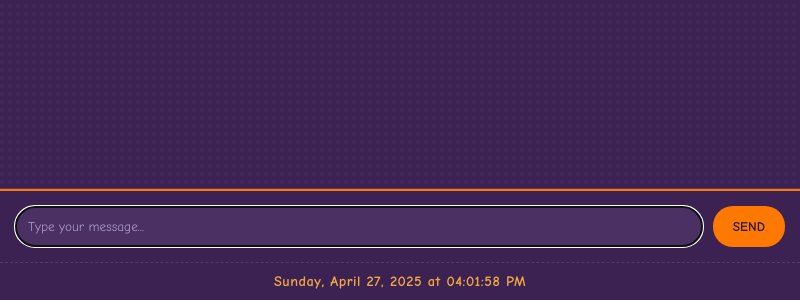
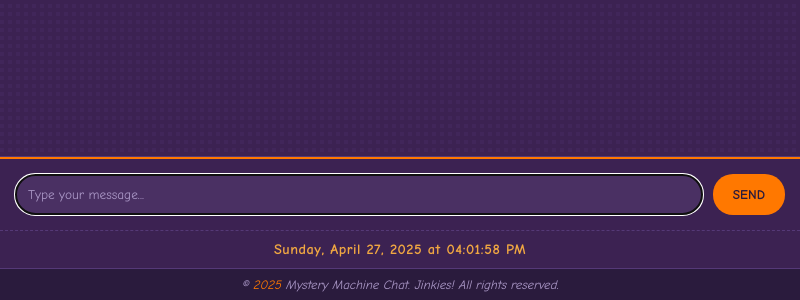
Before and after one commit to Br3wCr3w/game-map, an Electron app: page src/custom.html in a window 800 px wide. Shown: the part 500-800 px from the top of the page. Drawn offline with Linux system fonts and the light colour scheme.

Commit message:
Add copyright section to custom.html and implement current year display; enhance copyright styling in style.css

```diff
--- a/src/custom.html
+++ b/src/custom.html
@@ -19,6 +19,7 @@
         <button type="submit">Send</button>
       </form>
       <div id="datetime-display">Mystery time loading...</div>
+      <div id="copyright">© <span id="current-year"></span> Mystery Machine Chat. Jinkies! All rights reserved.</div>
     </div>
     <script src="../dist/chat.js" type="text/javascript"></script>
     <script>
@@ -34,6 +35,7 @@
           second: '2-digit'
         };
         document.getElementById('datetime-display').textContent = now.toLocaleString('en-US', options);
+        document.getElementById('current-year').textContent = now.getFullYear();
         setTimeout(updateDateTime, 1000);
       }
 
--- a/src/style.css
+++ b/src/style.css
@@ -83,3 +83,17 @@ button:hover {
   font-weight: bold;
   letter-spacing: 0.5px;
 }
+
+#copyright {
+  text-align: center;
+  padding: 8px;
+  background: #2a1b3d;
+  color: #ab98c7;
+  font-size: 0.8em;
+  border-top: 1px solid #553977;
+  font-style: italic;
+}
+
+#copyright span {
+  color: #ff7800;
+}
```
